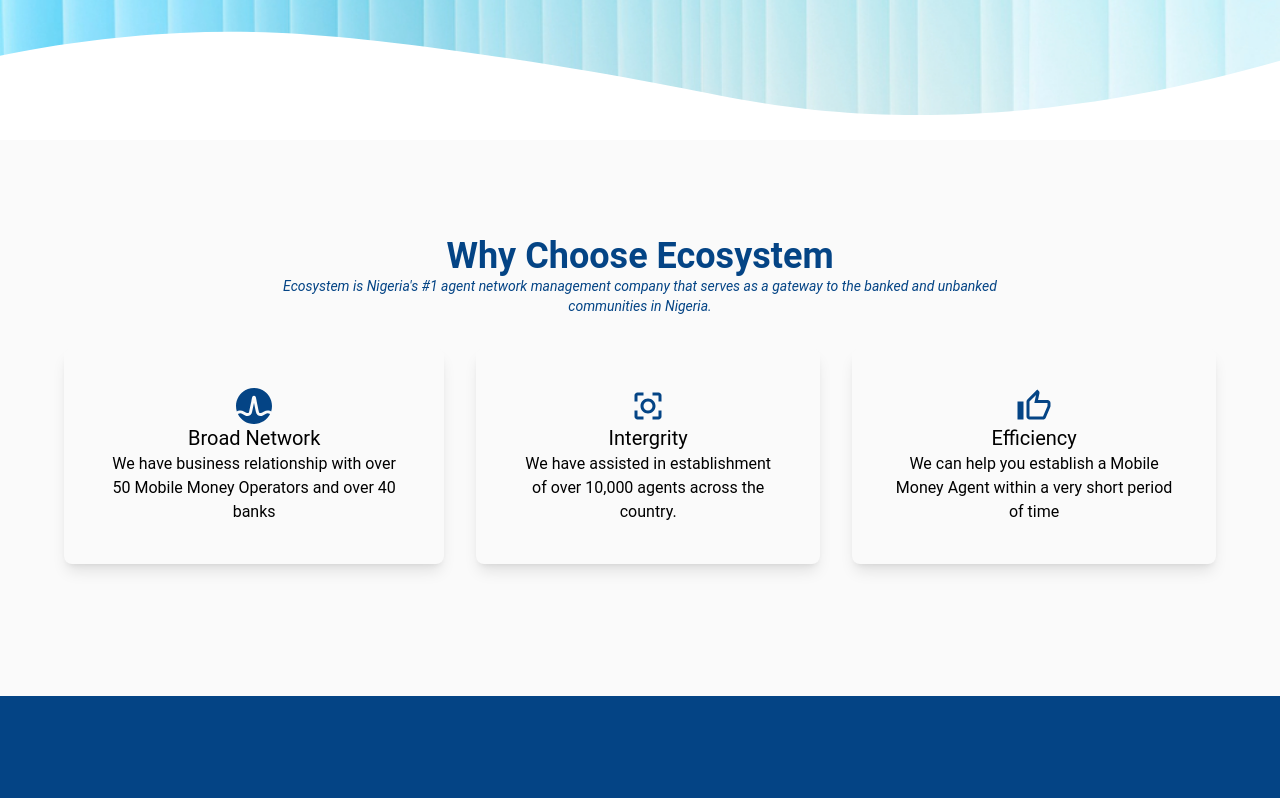
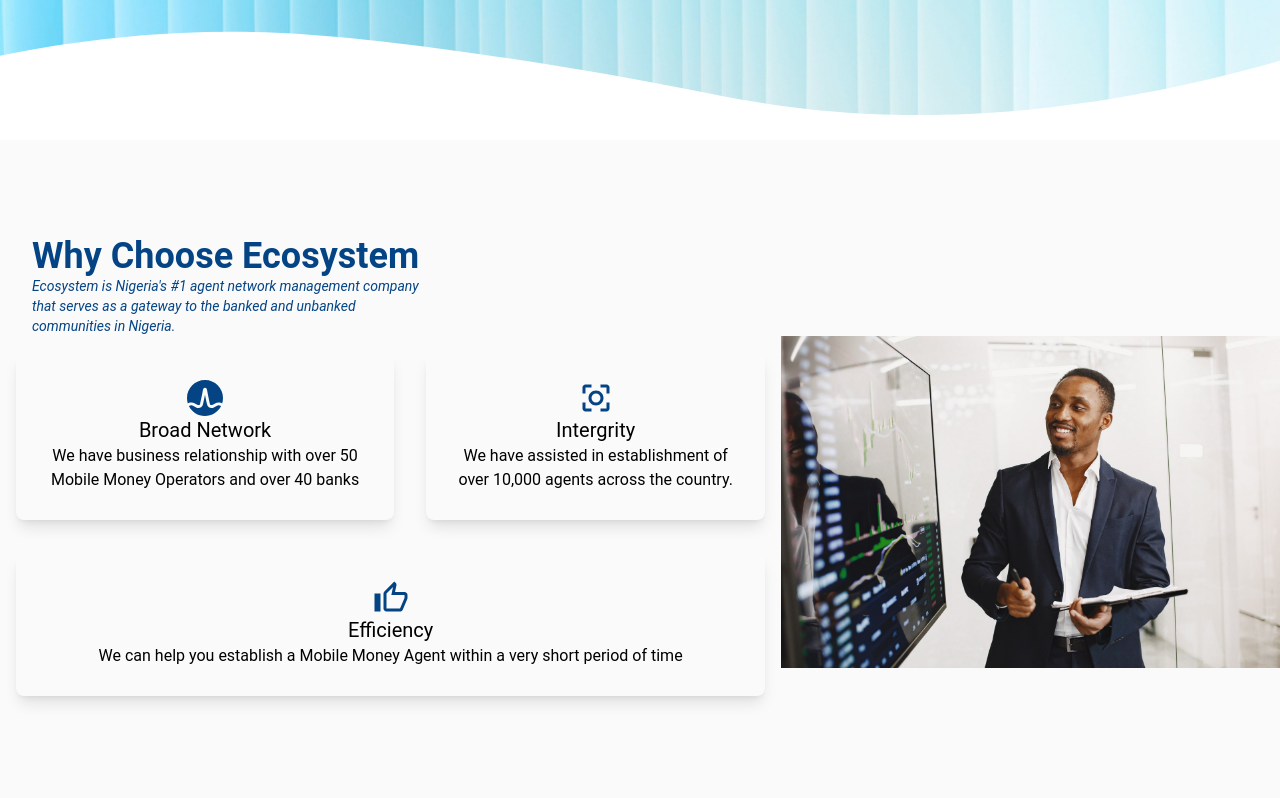
Before and after one commit to SodiqOgundairo/ECOSYSTEM, a React (Create React App) app: page / in a window 1280 px wide. Shown: the part 540-1338 px from the top of the page. Built offline with nearby package versions, Linux system fonts and the light colour scheme.

Commit message:
redesign

```diff
--- a/src/pages/Main.jsx
+++ b/src/pages/Main.jsx
@@ -1,9 +1,11 @@
 import { Link } from "react-router-dom";
 import headershape from "../assets/img/hero-shape.svg";
+import moneyMan from "../assets/img/money-bag.jpg";
 import { SiBroadcom } from "react-icons/si";
 import { MdOutlineThumbUpAlt } from "react-icons/md";
 import { MdOutlineCenterFocusStrong } from "react-icons/md";
 import { useState } from "react";
+
 
 const Main = () => {
     const [activeTab, setActiveTab] = useState("app");
@@ -41,7 +43,8 @@
 
 
       {/* WHY US */}
-
+{/*
+// ONLY UNCOMMENT THIS TO GET A REGULAR CARD WHY US TYPE
       <section className="why-us text-center py-[100px] bg-light backdrop-blur-sm px-8">
         <p className="text-4xl font-bold text-accent">
           Why Choose Ecosystem
@@ -74,6 +77,61 @@
             <p className="">
             We can help you establish a Mobile Money Agent within a very short period of time
             </p>
+          </div>
+        </div>
+      </section>
+       */}
+      {/* END OF WHY US  */}
+
+
+      {/* WHY US */}
+
+      <section className="why-us py-[100px] bg-light">
+        <p className="text-4xl font-bold text-accent px-8">
+          Why Choose Ecosystem
+          <span className="text-sm block font-normal italic md:w-1/3">
+            Ecosystem is Nigeria's #1 agent network management company that
+            serves as a gateway to the banked and unbanked communities in
+            Nigeria.
+          </span>
+        </p>
+
+      <div className="md:flex">
+
+        <div className="md:flex flex-col gap-auto m-4 md:m-0 ">
+          <div className="md:flex">
+
+          <div className="shadow-lg flex flex-col justify-center text-center bg-light p-7 m-4 rounded-lg hover:bg-accent hover:text-light">
+            <SiBroadcom className="m-auto text-4xl text-accent hover:text-light" />
+            <p className="text-xl">Broad Network</p>
+            <p className="text-center">
+              We have business relationship with over 50 Mobile Money Operators
+              and over 40 banks
+            </p>
+          </div>
+          <div className="shadow-lg flex flex-col justify-center bg-light p-7 m-4 text-center rounded-lg hover:bg-accent hover:text-light">
+            <MdOutlineCenterFocusStrong className="m-auto text-4xl text-accent hover:text-light" />
+            <p className="text-xl">Intergrity</p>
+            <p className="">
+            We have assisted in establishment of over 10,000 agents across the country.
+            </p>
+          </div>
+          </div>
+
+          <div className="shadow-lg flex flex-col justify-center text-center bg-light p-7 m-4 rounded-lg hover:bg-accent hover:text-light">
+            <MdOutlineThumbUpAlt className="m-auto text-4xl text-accent hover:text-light" />
+            <p className="text-xl">Efficiency</p>
+            <p className="">
+            We can help you establish a Mobile Money Agent within a very short period of time
+            </p>
+          </div>
+
+          </div>
+
+          <div className="md:w-2/3">
+
+
+<img src={moneyMan} alt="" />
           </div>
         </div>
       </section>
```
Also changed, not shown: src/assets/img/money-bag.jpg (added).
